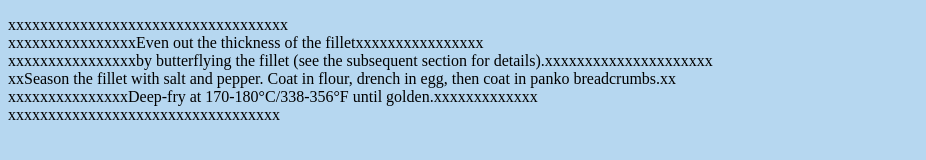
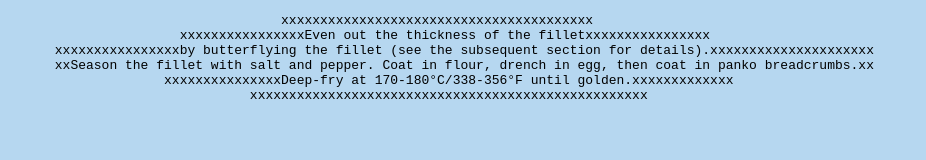
Before and after one commit to blukelly/blukelly.github.io, a plain HTML site: page exercise-1b/index.html in a window 1280 px wide. Shown: the whole page, without its empty margins (0-926 px from the left). Drawn offline with Linux system fonts and the light colour scheme; files that its build step writes are made by us from their sources.

Commit message:
Update index.html

```diff
--- a/exercise-1b/index.html
+++ b/exercise-1b/index.html
@@ -6,17 +6,13 @@
   <link rel="stylesheet" href="./style.css">
 </head>
 <body>
-      <p>xxxxxxxxxxxxxxxxxxxxxxxxxxxxxxxxxxx
-        <br>
-      xxxxxxxxxxxxxxxxEven out the thickness of the filletxxxxxxxxxxxxxxxx
-        <br>
+      <pre>
+                                   xxxxxxxxxxxxxxxxxxxxxxxxxxxxxxxxxxxxxxxx
+                      xxxxxxxxxxxxxxxxEven out the thickness of the filletxxxxxxxxxxxxxxxx
       xxxxxxxxxxxxxxxxby butterflying the fillet (see the subsequent section for details).xxxxxxxxxxxxxxxxxxxxx
-        <br>
       xxSeason the fillet with salt and pepper. Coat in flour, drench in egg, then coat in panko breadcrumbs.xx
-        <br>
-      xxxxxxxxxxxxxxxDeep-fry at 170-180°C/338-356°F until golden.xxxxxxxxxxxxx
-        <br>
-      xxxxxxxxxxxxxxxxxxxxxxxxxxxxxxxxxx
-      </p>
+                    xxxxxxxxxxxxxxxDeep-fry at 170-180°C/338-356°F until golden.xxxxxxxxxxxxx
+                               xxxxxxxxxxxxxxxxxxxxxxxxxxxxxxxxxxxxxxxxxxxxxxxxxxx
+      </pre>
 </body>
 </html>
```
